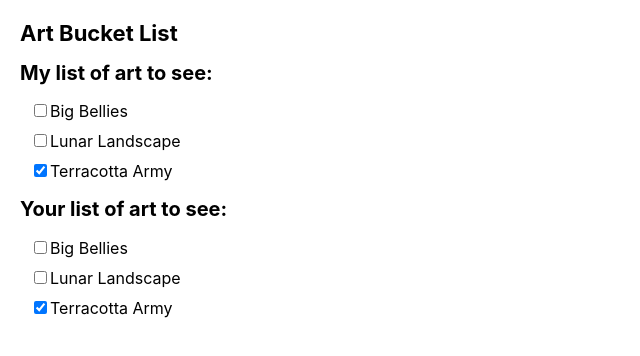
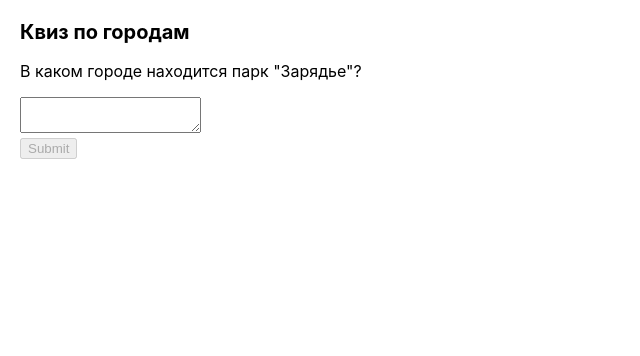
Before and after one commit to becasualle/devsurge-react-course, a React (Create React App) app: page / in a window 1280 px wide. Shown: the top 356 px of the page, without its empty margins (0-640 px from the left). Built offline with nearby package versions, Linux system fonts and the light colour scheme.

Commit message:
Реагируем на входные данные с помощью состояния

```diff
--- a/src/App.jsx
+++ b/src/App.jsx
@@ -1,15 +1,9 @@
-import {
-  ListAdd,
-  ListRemove,
-  ShapeEditor,
-  CounterList,
-  BucketList,
-} from './State/index';
+import Form from './reacting-to-input-with-state/form';
 
 export default function App() {
   return (
     <>
-      <BucketList />
+      <Form />
     </>
   );
 }
--- /dev/null
+++ b/src/reacting-to-input-with-state/form.jsx
@@ -0,0 +1,60 @@
+import { useState } from 'react';
+
+export default function Form() {
+  const [answer, setAnswer] = useState('');
+  const [error, setError] = useState(null);
+  const [status, setStatus] = useState('typing');
+
+  if (status === 'success') {
+    return <h1>Это правильный ответ!</h1>;
+  }
+
+  async function handleSubmit(e) {
+    e.preventDefault();
+    setStatus('submitting');
+    try {
+      await submitForm(answer);
+      setStatus('success');
+    } catch (err) {
+      setStatus('typing');
+      setError(err);
+    }
+  }
+
+  function handleTextareaChange(e) {
+    setAnswer(e.target.value);
+  }
+
+  return (
+    <>
+      <h2>Квиз по городам</h2>
+      <p>В каком городе находится парк "Зарядье"?</p>
+      <form onSubmit={handleSubmit}>
+        <textarea
+          value={answer}
+          onChange={handleTextareaChange}
+          disabled={status === 'submitting'}
+        />
+        <br />
+        <button disabled={answer.length === 0 || status === 'submitting'}>
+          Submit
+        </button>
+        {error !== null && <p className="Error">{error.message}</p>}
+      </form>
+    </>
+  );
+}
+
+function submitForm(answer) {
+  // Pretend it's hitting the network.
+  return new Promise((resolve, reject) => {
+    setTimeout(() => {
+      let shouldError = answer.toLowerCase() !== 'москва';
+      if (shouldError) {
+        reject(new Error('Хорошая попытка, но нет. Попробуйте еще!'));
+      } else {
+        resolve('Успех');
+      }
+    }, 1500);
+  });
+}
```
